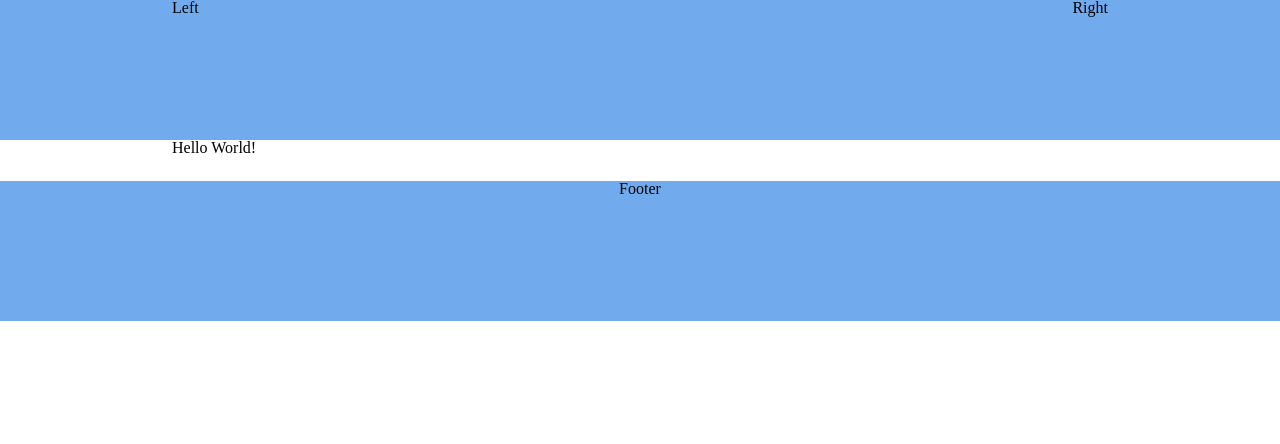
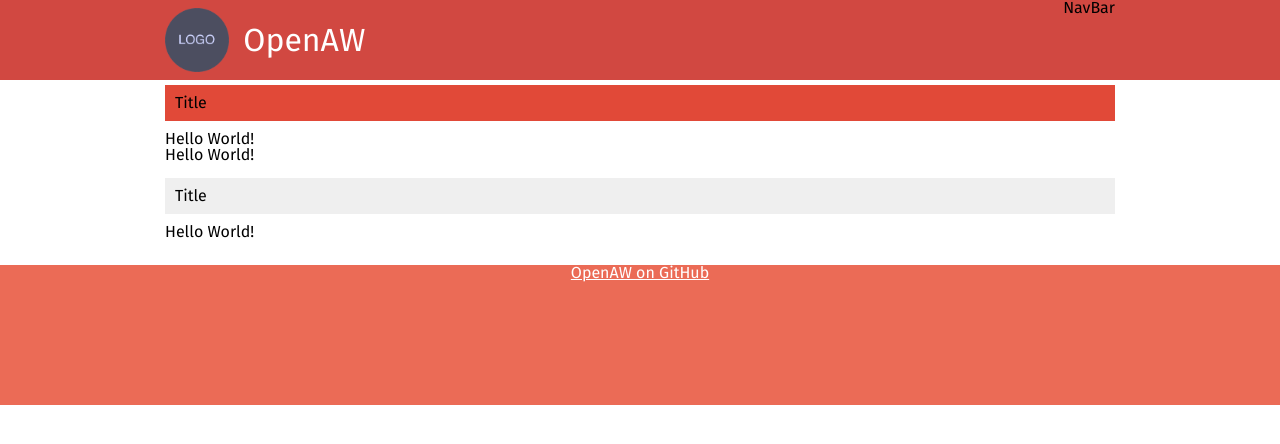
Before and after one commit to aziascreations/OpenAW, a plain HTML site: page index.html in a window 1280 px wide. Drawn offline with Linux system fonts and the light colour scheme.

Commit message:
Updated the website

```diff
--- a/css/openaw.css
+++ b/css/openaw.css
@@ -1,21 +1,47 @@
 body {
 	min-height: 100%;
+	font-family: 'Fira Sans', sans-serif;/**/
 }
 
 header {
-    background-color: #71abed;
-	height: 140px;
+    background-color: #d14841;
+    min-height: 80px;
 }
+header a {
+    text-decoration: none;
+    display: block;
+}
+header .fleft h1 {
+    display: inline-block;
+    vertical-align: middle;
+    position: relative;
+	margin-left: 10px;
+    line-height: 80px;
+    font-size: 24pt;
+    color: white;
+}
+header img {
+	width: 64px;
+	height: 64px;
+    vertical-align: middle;
+}
+
 footer {
-    background-color: #71abed;
+    background-color: #eb6b56;
 	height: 140px;
     text-align: center;
     margin: 25px 0 0 0;
 }
+footer, footer a {
+    color: #ffffff;
+}
+footer a:hover {
+    color: #dddddd;
+}
 
 .container {
     width: calc(100% - 20px);
-    max-width: 936px;
+    max-width: 950px;
     margin: 0 auto;
 }
 
@@ -30,3 +56,15 @@ footer {
     display: table;
     clear: both;
 }
+
+h2, h3 {
+	margin: 5px 0 10px 0;
+	padding: 10px;
+	background-color: #e14938;
+	width: 100%;
+}
+
+h3 {
+	margin-top: 15px;
+	background-color: #efefef;
+}
--- /dev/null
+++ b/css/reset.min.css
@@ -0,0 +1 @@
+a,abbr,acronym,address,applet,article,aside,audio,b,big,blockquote,body,canvas,caption,center,cite,code,dd,del,details,dfn,div,dl,dt,em,embed,fieldset,figcaption,figure,footer,form,h1,h2,h3,h4,h5,h6,header,hgroup,html,i,iframe,img,ins,kbd,label,legend,li,mark,menu,nav,object,ol,output,p,pre,q,ruby,s,samp,section,small,span,strike,strong,sub,summary,sup,table,tbody,td,tfoot,th,thead,time,tr,tt,u,ul,var,video{margin:0;padding:0;border:0;font:inherit;vertical-align:baseline}article,aside,details,figcaption,figure,footer,header,hgroup,menu,nav,section{display:block}body{line-height:1}ol,ul{list-style:none}blockquote,q{quotes:none}blockquote:after,blockquote:before,q:after,q:before{content:'';content:none}table{border-collapse:collapse;border-spacing:0}
--- a/index.html
+++ b/index.html
@@ -2,16 +2,24 @@
 <html lang="en">
 	<head>
 		<meta charset="utf-8">
-		<meta name="author" content="CHANGE-ME">
+
+		<title>OpenAW project</title>
+		<meta name="author" content="AziasYur">
 		<meta name="description" content="CHANGE-ME">
 
-		<meta name="theme-color" content="#000000">
+		<meta property="og:title" content="OpenAW project" />
+		<meta property="og:type" content="website" />
+		<meta property="og:url" content="http://aziasyur.github.io/Advance-Wars-Bootleg-Edition/" />
+		<meta property="og:image" content="http://example.com/image.jpg" />
+		<meta property="og:description" content="Description Here" />
+		<meta name="twitter:card" value="summary">
+		<meta name="google-site-verification" content="S4l33qsILF73W9wPGOBjcYulqIt3uJCsHdPu9zaNjb8" />
 
 		<link rel="shortcut icon" href="favicon.ico">
 
-		<title>OpenAW project</title>
+		<link href='https://fonts.googleapis.com/css?family=Fira+Sans:400,700,500' rel='stylesheet' type='text/css'>
 
-		<link rel="stylesheet" href="./css/reset.css">
+		<link rel="stylesheet" href="./css/reset.min.css">
 		<link rel="stylesheet" href="./css/crow.min.css">
 		<link rel="stylesheet" href="./css/openaw.css">
 	</head>
@@ -20,21 +28,31 @@
 		<header>
 			<div class="container fclear">
 				<div class="fleft">
-					<p>Left</p>
+					<a href="#logo">
+						<img src="./img/logo.png">
+						<h1>OpenAW</h1>
+					</a>
 				</div>
 				<div class="fright">
-					<p>Right</p>
+					<p>NavBar</p>
 				</div>
 			</div>
 		</header>
 
 		<div class="container">
+			<h2>Title</h2>
+
+			<p>Hello World!</p>
+			<p>Hello World!</p>
+
+			<h3>Title</h3>
+
 			<p>Hello World!</p>
 		</div>
 
 		<footer>
 			<div class="container">
-				<p>Footer</p>
+				<p><a href="https://github.com/AziasYur/Advance-Wars-Bootleg-Edition">OpenAW on GitHub</a></p>
 			</div>
 		</footer>
 	</body>
```
Also changed, not shown: img/logo.png (added), img/logobase.png (added).
